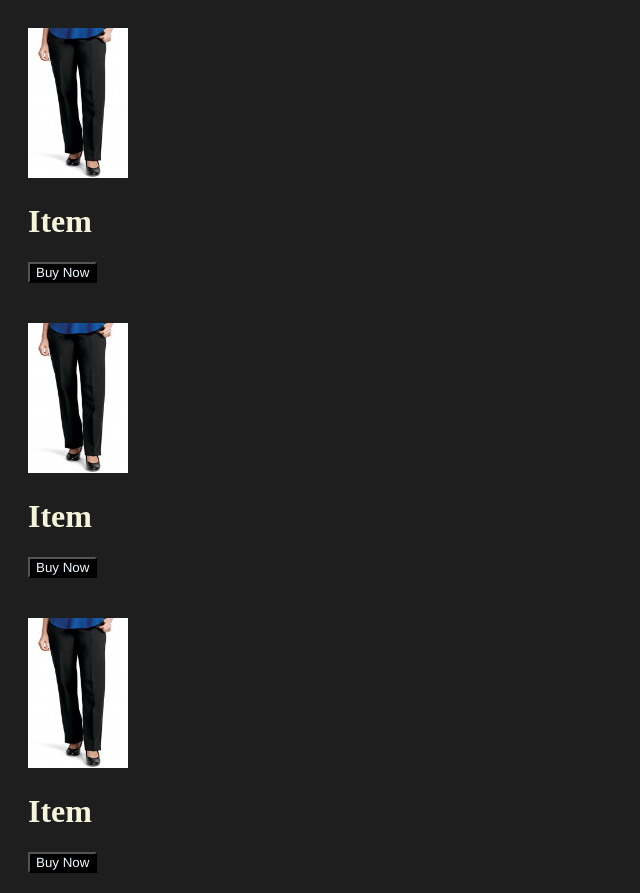
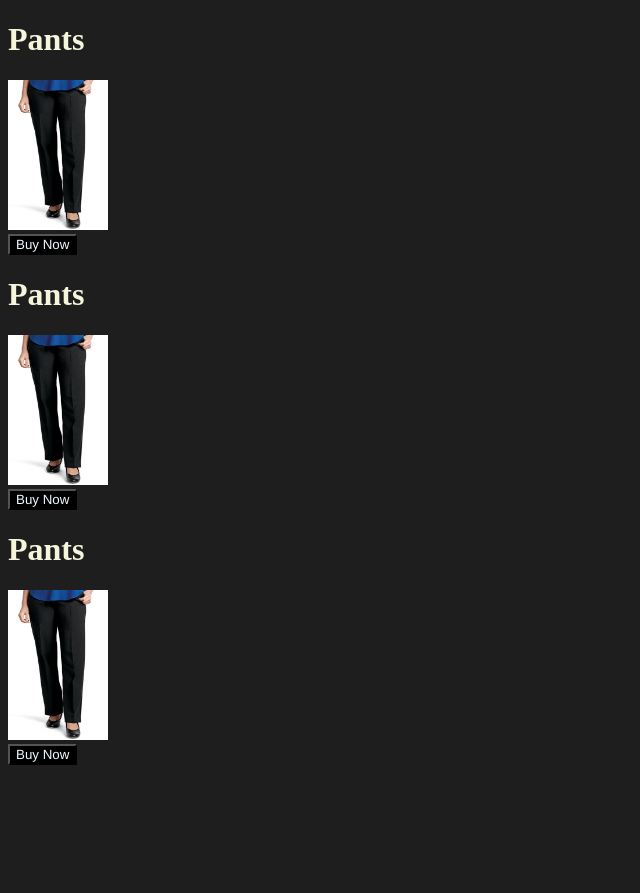
Before and after one commit to abhicodes13/Revision, a plain HTML site: page index.html in a window 1280 px wide. Shown: the whole page, without its empty margins (0-640 px from the left). After the commit the page ends 800 px from the top, so only its background shows below. Drawn offline with Linux system fonts and the light colour scheme.

Commit message:
Repositioned the card components

```diff
--- a/index.html
+++ b/index.html
@@ -11,19 +11,19 @@
 <body>
   <div class="container">
     <div class="card">
+      <h1 class=" name">Pants</h1>
       <img src="pant.png" alt="#"">
-      <h1 class=" name">Item</h1>
-      <button class="btn"><a href="#">Buy Now</a></button>
+      <button class=" btn"><a href="#">Buy Now</a></button>
     </div>
     <div class="card">
+      <h1 class=" name">Pants</h1>
       <img src="pant.png" alt="#"">
-      <h1 class=" name">Item</h1>
-      <button class="btn"><a href="#">Buy Now</a></button>
+      <button class=" btn"><a href="#">Buy Now</a></button>
     </div>
     <div class="card">
+      <h1 class=" name">Pants</h1>
       <img src="pant.png" alt="#"">
-      <h1 class=" name">Item</h1>
-      <button class="btn"><a href="#">Buy Now</a></button>
+      <button class=" btn"><a href="#">Buy Now</a></button>
     </div>
   </div>
   <script src="script.js"></script>
--- a/style.css
+++ b/style.css
@@ -9,12 +9,13 @@ body {
 }
 
 .container {
-  padding:0;
-  margin:0;
+  padding: 0;
+  margin: 0;
 }
 
 .card {
-  padding: 20px;
+  margin-bottom: 10px;
+  ;
 }
 
 img {
@@ -36,5 +37,6 @@ a {
 }
 
 button {
+  display: block;
   background-color: black;
 }
```
